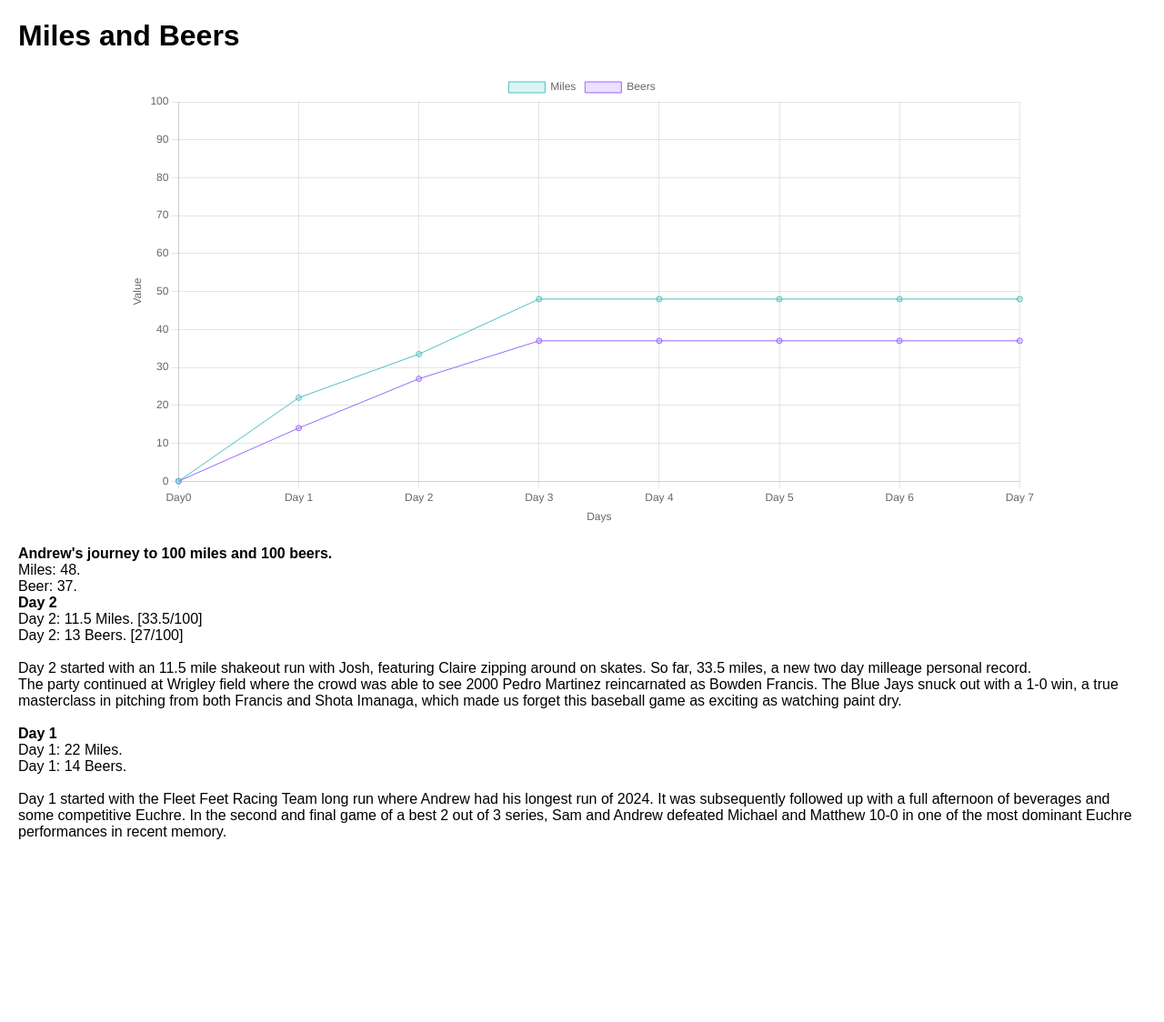
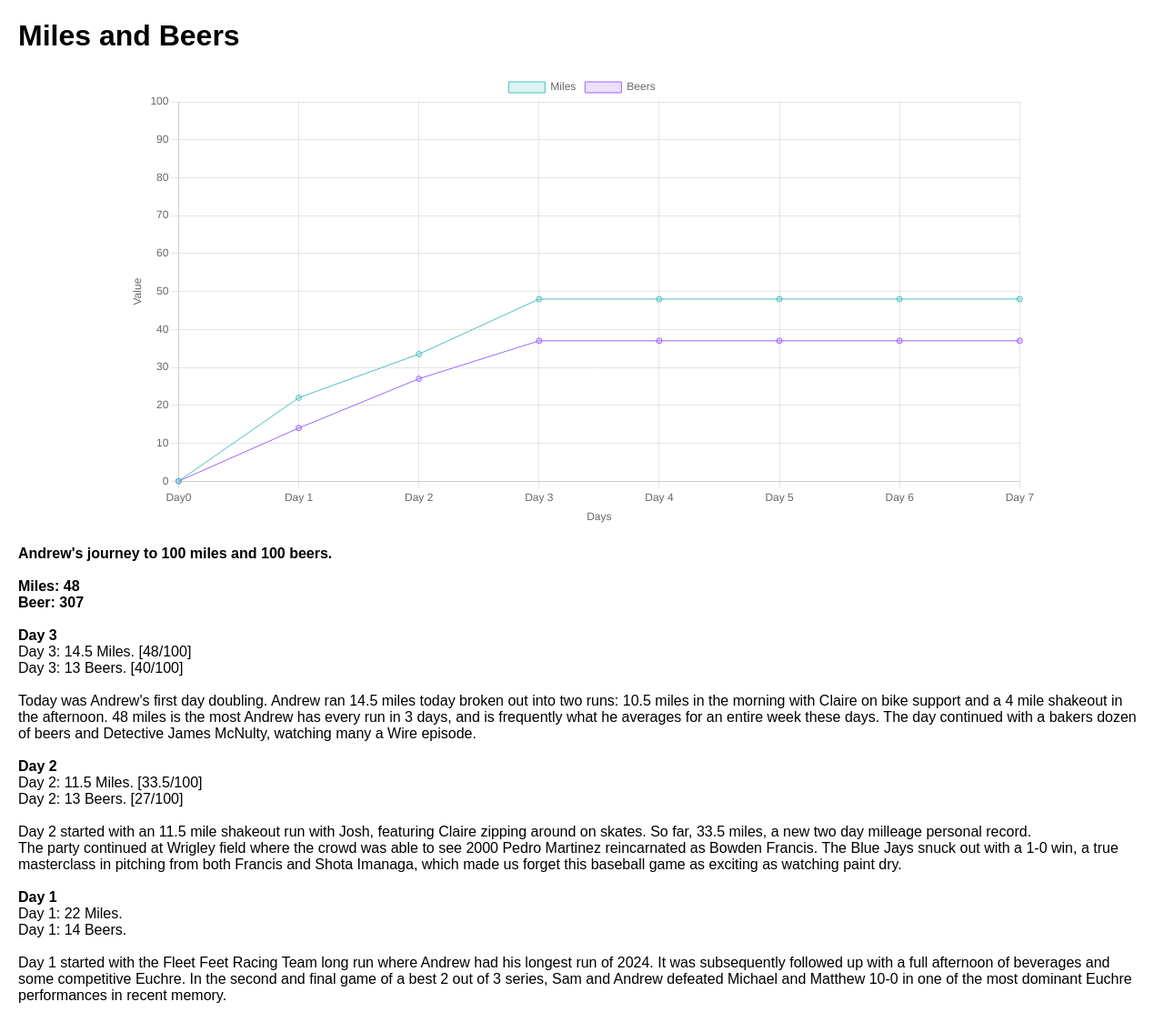
Before and after one commit to aredston19/aredston19.Github.io, a Jekyll site: the page 100.html, which Jekyll copies as it is, in a window 1280 px wide. Shown: the whole page at 91% size. Built offline with Jekyll 4.4.1, drawn with Linux system fonts in a browser that asks for light colours; before the commit the page ends 944 px from its top, so only the background shows below that.

Commit message:
Add files via upload

```diff
--- a/100.html
+++ b/100.html
@@ -75,10 +75,18 @@
     </script>
 
 	<p>
-<b> Andrew's journey to 100 miles and 100 beers. </b>
+<b> Andrew's journey to 100 miles and 100 beers. </b> <br>
 <br>
-Miles: 48. <br>
-Beer: 37.
+<b>Miles: 48 </b> <br>
+<b>Beer: 307 </b> <br>
+<br>
+<b> Day 3 </b>
+<br>
+Day 3: 14.5 Miles. [48/100] <br>
+Day 3: 13 Beers. [40/100]<br>
+<br>
+Today was Andrew's first day doubling. Andrew ran 14.5 miles today broken out into two runs: 10.5 miles in the morning with Claire on bike support and a 4 mile shakeout in the afternoon. 48 miles is the most Andrew has every run in 3 days, and is frequently what he averages for an entire week these days. The day continued with a bakers dozen of beers and Detective James McNulty, watching many a Wire episode.
+<br>
 <br>
 <b> Day 2 </b>
 <br>
```
